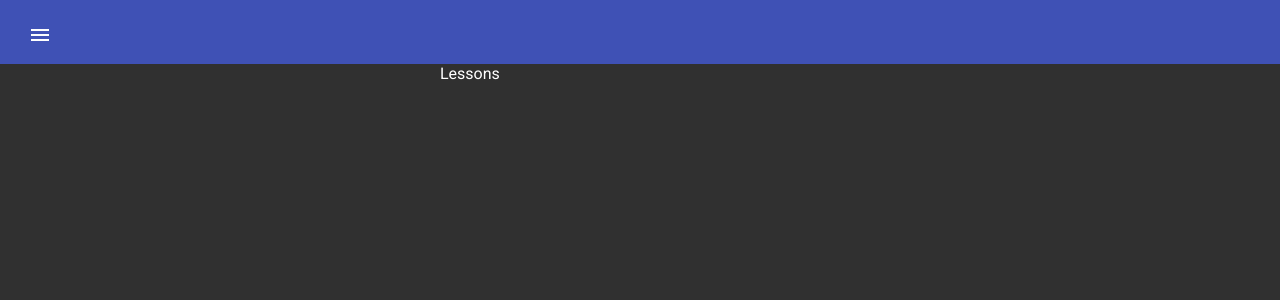
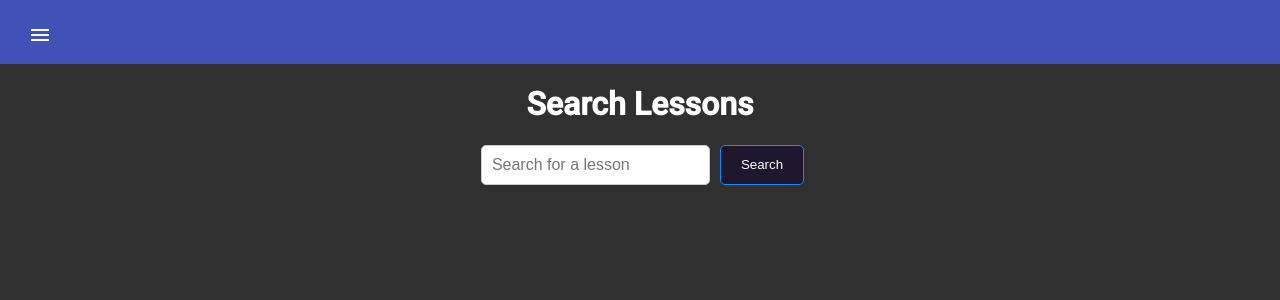
Before and after one commit to liteninkiran/angular-university-signals, an Angular app: page /lessons in a window 1280 px wide. Shown: the top 300 px of the page. Built offline with nearby package versions, Linux system fonts and the light colour scheme.

Commit message:
055 - Master Detail - Implement The Search Lessons Form

```diff
--- a/src/app/lessons/lessons.component.html
+++ b/src/app/lessons/lessons.component.html
@@ -1 +1,31 @@
-<div class="lessons">Lessons</div>
+<div class="lessons">
+    @if (mode() == "master") {
+        <div class="header">
+            <h1>Search Lessons</h1>
+
+            <div class="form-control search-controls">
+                <input
+                    placeholder="Search for a lesson"
+                    (keyup.enter)="onSearch()"
+                    #search
+                />
+                <button class="btn search" (click)="onSearch()">Search</button>
+            </div>
+        </div>
+
+        @if (lessons().length > 0) {
+            <div class="table-container">
+                <table class="results-table">
+                    @for (lesson of lessons(); track lesson.id) {
+                        <tr>
+                            <td>{{ lesson.description }}</td>
+                            <td>{{ lesson.duration }}</td>
+                        </tr>
+                    }
+                </table>
+            </div>
+        }
+    } @else {
+        <h1>Detail</h1>
+    }
+</div>
--- a/src/app/lessons/lessons.component.ts
+++ b/src/app/lessons/lessons.component.ts
@@ -2,7 +2,7 @@ import { Component, inject, signal } from '@angular/core';
 import { Lesson } from '../models/lesson.model';
 import { LessonsService } from '../services/lessons.service';
 
-type Type = 'master' | 'detail';
+type Mode = 'master' | 'detail';
 
 @Component({
     selector: 'lessons',
@@ -10,9 +10,11 @@ type Type = 'master' | 'detail';
     styleUrl: './lessons.component.scss',
 })
 export class LessonsComponent {
-    public mode = signal<Type>('master');
+    public mode = signal<Mode>('master');
     public lessons = signal<Lesson[]>([]);
     public selectedLesson = signal<Lesson | null>(null);
 
     public lessonsService = inject(LessonsService);
+
+    public async onSearch(): Promise<void> {}
 }
```
